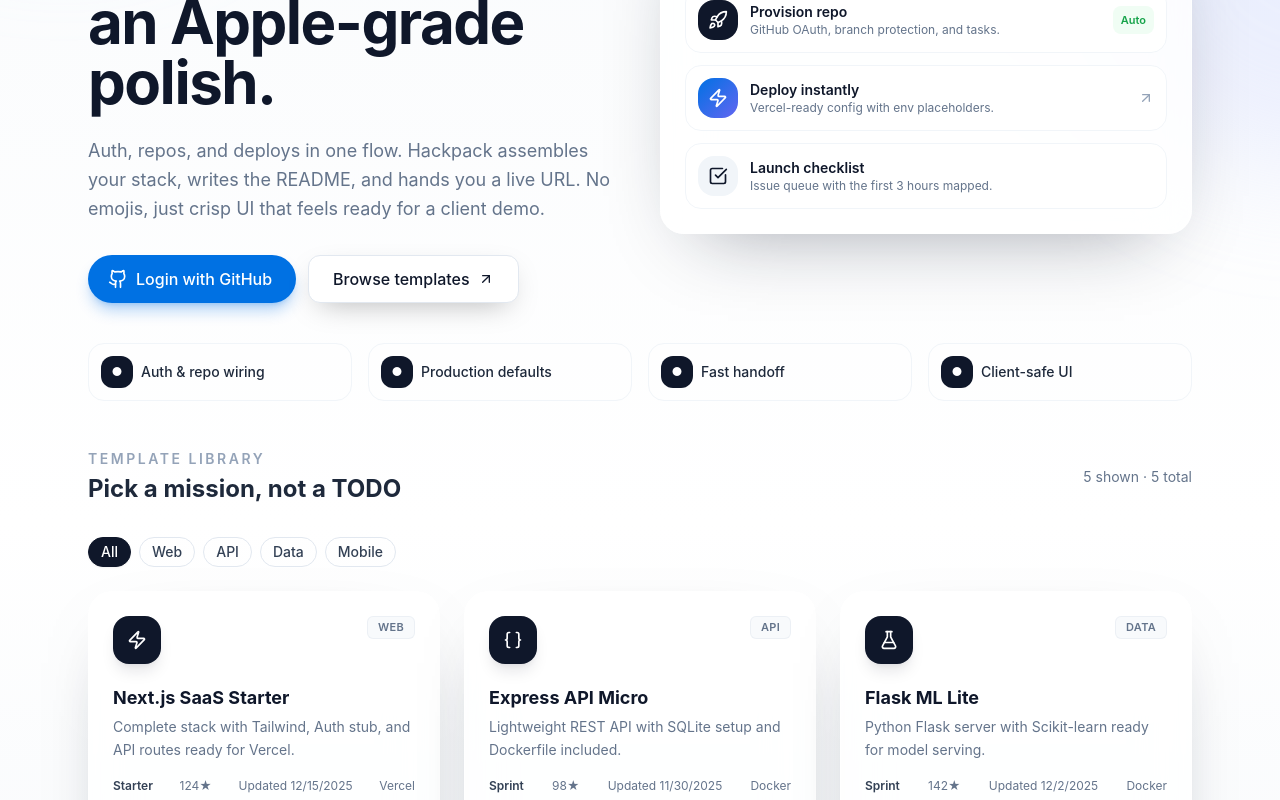
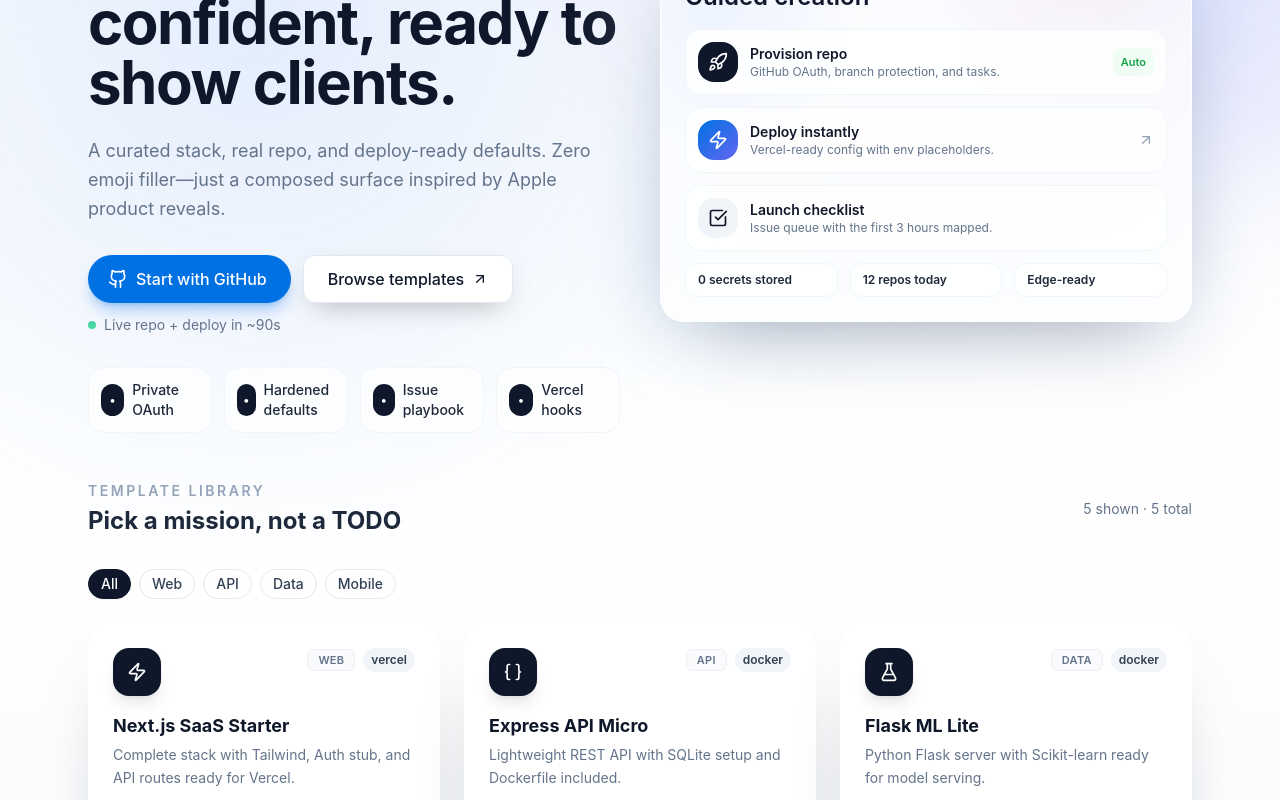
Before and after one commit to DerdourBadreddine/hackpack, a React (Vite) app: page / in a window 1280 px wide. Shown: the part 320-1120 px from the top of the page. Built offline with nearby package versions, Linux system fonts and the light colour scheme.

Commit message:
Enhance UI components in App and Generator for improved aesthetics and readability

```diff
--- a/App.tsx
+++ b/App.tsx
@@ -82,6 +82,7 @@ export default function App() {
         <div className="absolute -left-32 -top-40 h-96 w-96 rounded-full bg-sky-200/40 blur-3xl dark:bg-sky-900/30" />
         <div className="absolute right-[-20%] top-10 h-[28rem] w-[28rem] rounded-full bg-indigo-200/30 blur-3xl dark:bg-indigo-900/20" />
         <div className="absolute left-10 bottom-0 h-64 w-64 rounded-full bg-white shadow-2xl shadow-white/40 dark:bg-slate-900 dark:shadow-slate-900/40" />
+        <div className="absolute inset-0 bg-[radial-gradient(circle_at_20%_20%,rgba(59,130,246,0.12),transparent_32%),radial-gradient(circle_at_80%_0%,rgba(139,92,246,0.12),transparent_32%),linear-gradient(135deg,rgba(255,255,255,0.3),transparent_45%)] dark:bg-[radial-gradient(circle_at_25%_25%,rgba(59,130,246,0.1),transparent_32%),radial-gradient(circle_at_80%_10%,rgba(76,29,149,0.18),transparent_38%),linear-gradient(135deg,rgba(15,23,42,0.7),rgba(0,0,0,0.35))]" />
       </div>
       {/* Navbar */}
       <nav className="sticky top-0 z-40 w-full backdrop-blur-md border-b border-white/60 bg-white/70 dark:bg-slate-900/70 dark:border-white/10">
@@ -160,19 +161,20 @@ export default function App() {
                     </div>
                   </div>
                   <h1 className="mt-6 text-5xl md:text-6xl font-display font-bold tracking-tight text-slate-900 leading-tight dark:text-white">
-                    Ship production-ready bases with an Apple-grade polish.
+                    Launch-grade starters. Minimal, confident, ready to show
+                    clients.
                   </h1>
                   <p className="text-lg text-slate-500 max-w-2xl mt-6 leading-relaxed dark:text-slate-300">
-                    Auth, repos, and deploys in one flow. Hackpack assembles
-                    your stack, writes the README, and hands you a live URL. No
-                    emojis, just crisp UI that feels ready for a client demo.
+                    A curated stack, real repo, and deploy-ready defaults. Zero
+                    emoji filler—just a composed surface inspired by Apple
+                    product reveals.
                   </p>
                   <div className="flex flex-wrap items-center gap-3 mt-8">
                     <Button
                       className="pl-5 pr-6 h-12 text-base"
                       onClick={handleLogin}
                     >
-                      <Github className="w-5 h-5" /> Login with GitHub
+                      <Github className="w-5 h-5" /> Start with GitHub
                     </Button>
                     <Button
                       variant="secondary"
@@ -181,10 +183,37 @@ export default function App() {
                     >
                       Browse templates <ArrowUpRight className="w-4 h-4" />
                     </Button>
+                    <div className="flex items-center gap-2 text-sm text-slate-500 dark:text-slate-300">
+                      <div className="h-2 w-2 rounded-full bg-emerald-400 animate-pulse" />
+                      Live repo + deploy in ~90s
+                    </div>
+                  </div>
+                  <div className="mt-8 grid grid-cols-2 sm:grid-cols-4 gap-3 text-sm text-slate-600 dark:text-slate-300">
+                    {[
+                      "Private OAuth",
+                      "Hardened defaults",
+                      "Issue playbook",
+                      "Vercel hooks",
+                    ].map((item) => (
+                      <div
+                        key={item}
+                        className="rounded-2xl bg-white/70 border border-slate-100 p-3 flex items-center gap-2 shadow-[0_10px_40px_-32px_rgba(15,23,42,0.4)] dark:bg-white/5 dark:border-white/10"
+                      >
+                        <div className="h-8 w-8 rounded-xl bg-slate-900 text-white flex items-center justify-center text-xs font-semibold dark:bg-white dark:text-slate-900">
+                          •
+                        </div>
+                        <span className="font-medium text-slate-800 dark:text-white">
+                          {item}
+                        </span>
+                      </div>
+                    ))}
                   </div>
                 </div>
                 <div className="relative">
-                  <div className="glass-panel rounded-3xl p-6 shadow-[0_30px_80px_-40px_rgba(15,23,42,0.45)] border border-white/70 dark:border-white/10 dark:bg-white/5">
+                  <div className="absolute -inset-4 bg-gradient-to-br from-white/40 via-primary/10 to-indigo-200/20 rounded-[32px] blur-2xl dark:from-white/5 dark:via-white/10 dark:to-indigo-500/10" />
+                  <div className="relative glass-panel rounded-3xl p-6 shadow-[0_30px_80px_-40px_rgba(15,23,42,0.45)] border border-white/70 dark:border-white/10 dark:bg-white/5 overflow-hidden">
+                    <div className="absolute inset-0 opacity-60 bg-[radial-gradient(circle_at_10%_20%,rgba(59,130,246,0.12),transparent_25%),radial-gradient(circle_at_80%_0%,rgba(236,72,153,0.12),transparent_28%)]" />
+                    <div className="relative">
                       <div className="flex items-center justify-between mb-4">
                         <div>
                           <p className="text-xs uppercase tracking-[0.28em] text-slate-400 font-semibold">
@@ -240,29 +269,26 @@ export default function App() {
                             </p>
                           </div>
                         </div>
+                        <div className="grid grid-cols-3 gap-3 text-xs text-slate-500 dark:text-slate-300">
+                          {[
+                            "0 secrets stored",
+                            "12 repos today",
+                            "Edge-ready",
+                          ].map((item) => (
+                            <div
+                              key={item}
+                              className="rounded-xl border border-slate-100 bg-white/70 px-3 py-2 dark:bg-white/5 dark:border-white/10"
+                            >
+                              <span className="font-semibold text-slate-800 dark:text-white">
+                                {item}
+                              </span>
+                            </div>
+                          ))}
                         </div>
                       </div>
                     </div>
                   </div>
-              <div className="grid grid-cols-2 sm:grid-cols-4 gap-4 text-sm text-slate-600 dark:text-slate-300">
-                {[
-                  "Auth & repo wiring",
-                  "Production defaults",
-                  "Fast handoff",
-                  "Client-safe UI",
-                ].map((item) => (
-                  <div
-                    key={item}
-                    className="rounded-2xl bg-white/70 border border-slate-100 p-3 flex items-center gap-2 shadow-[0_10px_40px_-32px_rgba(15,23,42,0.4)] dark:bg-white/5 dark:border-white/10"
-                  >
-                    <div className="h-8 w-8 rounded-xl bg-slate-900 text-white flex items-center justify-center text-xs font-semibold dark:bg-white dark:text-slate-900">
-                      ●
                 </div>
-                    <span className="font-medium text-slate-800 dark:text-white">
-                      {item}
-                    </span>
-                  </div>
-                ))}
               </div>
             </section>
 
@@ -301,13 +327,18 @@ export default function App() {
                   <Card
                     key={t.id}
                     onClick={() => handleSelectTemplate(t)}
-                    className="group h-full flex flex-col border border-white/70 bg-white/80 hover:bg-white shadow-[0_24px_80px_-48px_rgba(15,23,42,0.6)] dark:bg-white/5 dark:border-white/10 dark:hover:bg-white/10"
+                    className="group h-full flex flex-col border border-white/70 bg-white/90 hover:bg-white shadow-[0_30px_80px_-52px_rgba(15,23,42,0.65)] dark:bg-white/5 dark:border-white/10 dark:hover:bg-white/10"
                   >
-                    <div className="flex items-start justify-between mb-5">
+                    <div className="flex items-start justify-between mb-4">
                       <div className="w-12 h-12 rounded-2xl bg-slate-900 text-white flex items-center justify-center shadow-lg shadow-slate-900/10 group-hover:-translate-y-1 transition-all dark:bg-white dark:text-slate-900">
                         <t.icon className="w-5 h-5" />
                       </div>
+                      <div className="flex items-center gap-2 text-xs text-slate-500 dark:text-slate-300">
                         <Badge>{t.category}</Badge>
+                        <span className="px-2 py-1 rounded-full bg-slate-100 text-slate-700 font-semibold dark:bg-white/10 dark:text-slate-200">
+                          {t.deployTarget}
+                        </span>
+                      </div>
                     </div>
                     <h4 className="text-lg font-bold text-slate-900 mb-1 dark:text-white">
                       {t.name}
@@ -323,7 +354,10 @@ export default function App() {
                       <span>
                         Updated {new Date(t.updatedAt).toLocaleDateString()}
                       </span>
-                      <span className="capitalize">{t.deployTarget}</span>
+                      <span className="flex items-center gap-1">
+                        <div className="h-2 w-2 rounded-full bg-emerald-400" />
+                        Ready
+                      </span>
                     </div>
                     <div className="flex flex-wrap gap-2 mt-auto">
                       {[...t.techStack, ...t.tags].slice(0, 6).map((tech) => (
@@ -335,8 +369,8 @@ export default function App() {
                         </span>
                       ))}
                     </div>
-                    <div className="mt-4 flex items-center justify-between text-sm text-primary font-semibold opacity-0 group-hover:opacity-100 transition-opacity">
-                      <span>View flow</span>
+                    <div className="mt-5 flex items-center justify-between text-sm text-primary font-semibold opacity-0 group-hover:opacity-100 transition-opacity">
+                      <span>Open playbook</span>
                       <ArrowUpRight className="w-4 h-4" />
                     </div>
                   </Card>
--- a/pages/Generator.tsx
+++ b/pages/Generator.tsx
@@ -186,13 +186,15 @@ export const Generator: React.FC<GeneratorProps> = ({
     return (
       <div className="max-w-xl mx-auto pt-20 px-4 text-center">
         <div className="mb-8 relative">
-          <div className="w-20 h-20 bg-white rounded-full shadow-lg mx-auto flex items-center justify-center relative z-10">
-            <Loader2 className="w-8 h-8 text-primary animate-spin" />
+          <div className="w-24 h-24 bg-white rounded-[28px] shadow-xl mx-auto flex items-center justify-center relative z-10 dark:bg-slate-900 dark:border dark:border-white/10">
+            <Loader2 className="w-9 h-9 text-primary animate-spin" />
           </div>
-          <div className="absolute inset-0 bg-primary/20 blur-xl rounded-full animate-pulse" />
+          <div className="absolute inset-0 bg-gradient-to-br from-primary/20 via-indigo-400/10 to-white/0 blur-3xl rounded-full animate-pulse dark:from-primary/30 dark:via-white/10" />
         </div>
-        <h2 className="text-2xl font-bold mb-6">Building {projectName}...</h2>
-        <Card className="text-left font-mono text-xs text-slate-500 min-h-[200px] flex flex-col justify-end">
+        <h2 className="text-2xl font-bold mb-6 text-slate-900 dark:text-white">
+          Building {projectName}...
+        </h2>
+        <Card className="text-left font-mono text-xs text-slate-500 min-h-[220px] flex flex-col justify-end bg-white/90 dark:bg-slate-900/70">
           {logs.map((log, i) => (
             <div key={i} className="mb-1 last:text-primary last:font-bold">
               <span className="text-slate-300 mr-2">➜</span>
```
Lines whose indentation alone changed are shown as unchanged.
